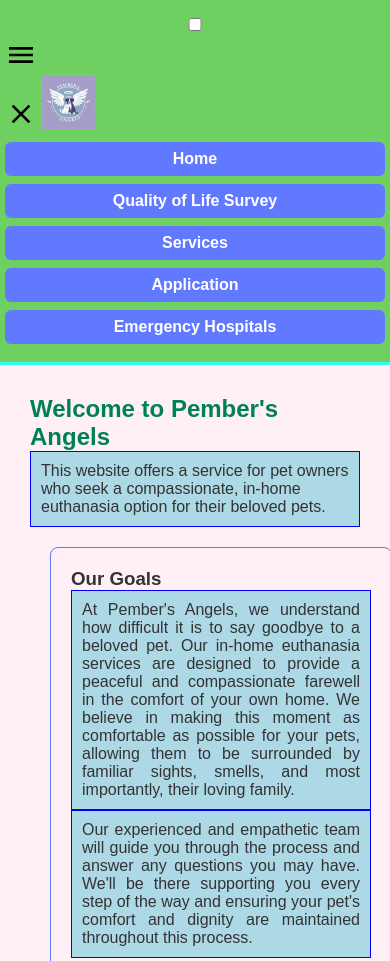
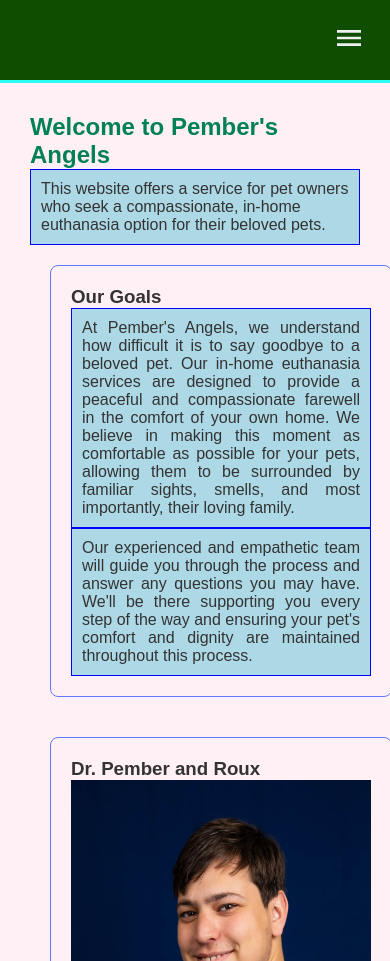
Before and after one commit to BONETOWN912/PEMBER-ANGELS-WEBSITE, a plain HTML site: page index.html in a window 390 px wide. Shown: the top 961 px of the page. Drawn offline with Linux system fonts and the light colour scheme.

Commit message:
Nav bar add to css

```diff
--- a/styles/newstyles.css
+++ b/styles/newstyles.css
@@ -330,21 +330,92 @@
   }
 }
 
-
-
+@import url('https://fonts.googleapis.com/css2?family=Poppins:ital,wght@0,100;0,200;0,300;0,400;0,500;0,600;0,700;0,800;0,900;1,100;1,200;1,300;1,400;1,500;1,600;1,700;1,800;1,900&display=swap');
 :root{
-  --primary-color: #11121a;
-  --hover-color: #272832;
-  --accent-color: #0071FF;
-  --text-color: #c9c9c9;
+  --color-1: #0f4d00;
+  --text-color: #f0f0f0;
+  --accent-color: #006aff;
 }
 *{
   margin: 0;
   padding: 0;
-  box-sizing: border-box;
 }
 html{
-  font-family: Poppins, 'Segoe UI', sans-serif;
+  font-size: 12pt;
+  font-family: Poppins, Segoe UI, Tahoma, sans-serif;
+}
+nav{
+  height: 60px;
+  background-color: var(--color-1);
+  display: flex;
+  justify-content: flex-end;
+  align-items: center;
+}
+.links-container{
+  height: 100%;
+  width: 100%;
+  display: flex;
+  flex-direction: row;
+  align-items: center;
+}
+nav a{
+  height: 100%;
+  padding: 0 20px;
+  display: flex;
+  align-items: center;
+  text-decoration: none;
   color: var(--text-color);
-  scroll-behavior: smooth; /*For bookmark links*/
 }
+nav a:hover{
+  background-color: var(--accent-color);
+}
+nav .home-link{
+  margin-right: auto;
+}
+nav svg{
+  fill: var(--text-color);
+}
+#sidebar-active{
+  display: none;
+}
+.open-sidebar-button, .close-sidebar-button{
+  display: none;
+}
+@media(max-width: 450px){
+  .links-container{
+    flex-direction: column;
+    align-items: flex-start;
+
+    position: fixed;
+    top: 0;
+    right: -100%;
+    z-index: 10;
+    width: 300px;
+
+    background-color: var(--color-1);
+    box-shadow: -5px 0 5px rgba(1, 94, 29, 0.25);
+    transition: 0.75s ease-out;
+  }
+  nav a{
+    box-sizing: border-box;
+    height: auto;
+    width: 100%;
+    padding: 20px 30px;
+    justify-content: flex-start;
+  }
+  .open-sidebar-button, .close-sidebar-button{
+    padding: 20px;
+    display: block;
+  }
+  #sidebar-active:checked ~ .links-container{
+    right: 0;
+  }
+  #sidebar-active:checked ~ #overlay{
+    height: 100%;
+    width: 100%;
+    position: fixed;
+    top: 0;
+    left: 0;
+    z-index: 9;
+  }
+}
```
